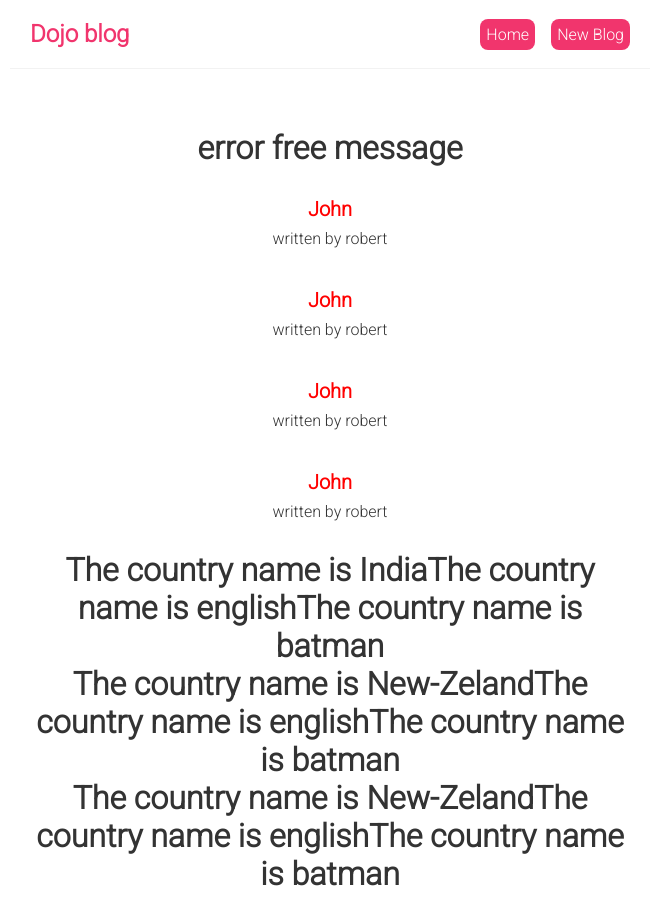
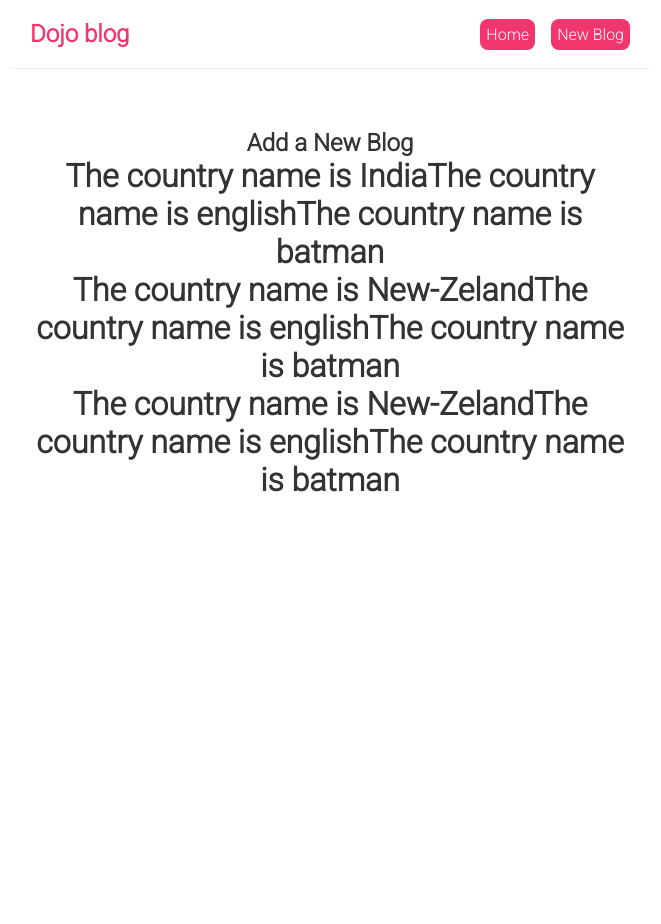
Before and after one commit to priya-0002/React-Blog, a React (Create React App) app: page /create in a window 1280 px wide. Shown: the top 924 px of the page, without its empty margins (310-971 px from the left). After the commit the page ends 800 px from the top, so only its background shows below. Built offline with nearby package versions, Linux system fonts and the light colour scheme; data requests are answered from the project's data file.

Commit message:
using params

```diff
--- a/src/App.js
+++ b/src/App.js
@@ -3,7 +3,9 @@
 import Nvbar from './Nvbar';
 import Home from './Home';
 import Greet from'./Greet';
+import Create from './Create';
 import{BrowserRouter as Router,Route,Switch} from 'react-router-dom';
+import BlogDetails from './BlogDetails';
 function App() {
   const t='welcome priya'
   const likes=90;
@@ -15,8 +17,14 @@
 
      <div className="content">
      <Switch>
-       <Route path="/">
+       <Route exact path="/">
          <Home/>
+       </Route>
+       <Route path="/create">
+         <Create/>
+       </Route>
+       <Route path="/blogs/:id">
+         <BlogDetails/>
        </Route>
      </Switch>
      <div className="new">
--- /dev/null
+++ b/src/BlogDetails.js
@@ -0,0 +1,14 @@
+import { useParams } from "react-router";
+
+const BlogDetails = () => {
+
+     const{id}=useParams();
+    return (
+
+        <div className="blog-details">
+            <h2>Blog Details-{id}</h2>
+        </div>
+     );
+}
+
+export default BlogDetails;
--- /dev/null
+++ b/src/Create.js
@@ -0,0 +1,9 @@
+const Create = () => {
+    return (
+        <div classname="create">
+            <h2>Add a New Blog</h2>
+        </div>
+     );
+}
+
+export default Create;
--- a/src/Nvbar.js
+++ b/src/Nvbar.js
@@ -1,19 +1,22 @@
+import {Link} from 'react-router-dom';
+
+
 const Nvbar  = () => {
     return (
         <nav className="navbar">
            <h1>Dojo blog</h1>
             <div className="links">
-                <a href="/" style={{
+                <Link to="/" style={{
                     color:"white",
                     backgroundColor:'#f1356d',
                     borderRadius:'8px'}}
-                > Home</a>
+                > Home</Link>
 
-                <a href="/create"style={{
+                <Link to="/create"style={{
                     color:"white",
                     backgroundColor:'#f1356d',
                     borderRadius:'8px'
-                }}>New Blog</a>
+                }}>New Blog</Link>
 
             </div>
 
--- a/src/bloglist.js
+++ b/src/bloglist.js
@@ -1,13 +1,18 @@
-  const BlogList = (props) => {
+ import {Link} from "react-router-dom"
+
+ const BlogList = (props) => {
     const{blogers}=props;
     return (
         <div className="blog-list">
             {blogers.map((blog) => (
              <div className="blog-preview" key={blog.id}>
-             <h2>
+        <Link to={`/blogs/${blog.id}`}>
+        <h2>
             {blog.tittle}
              </h2>
              <p> written by { blog.author}</p>
+        </Link>
+
 
              </div>
            ))}
```
